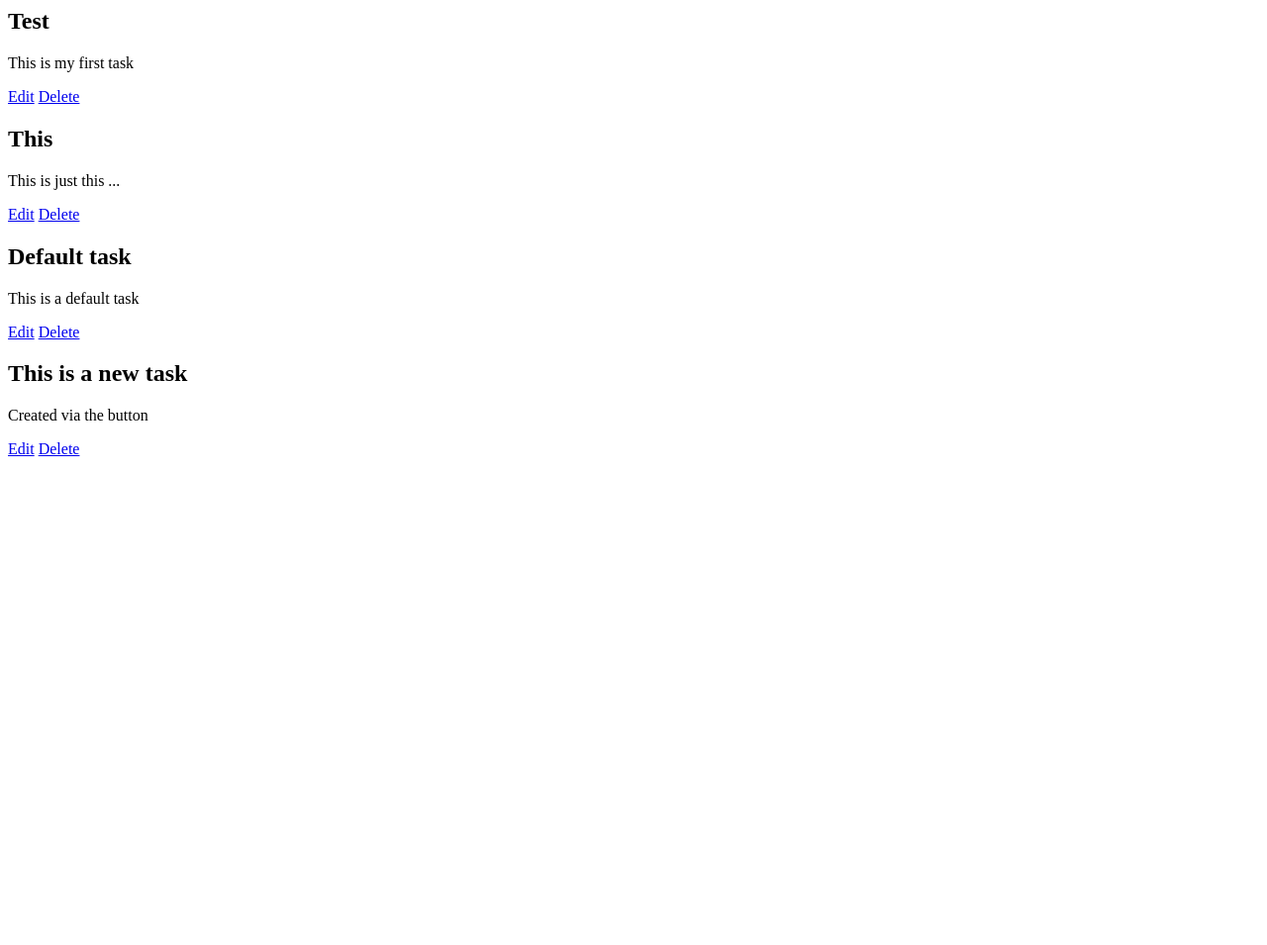
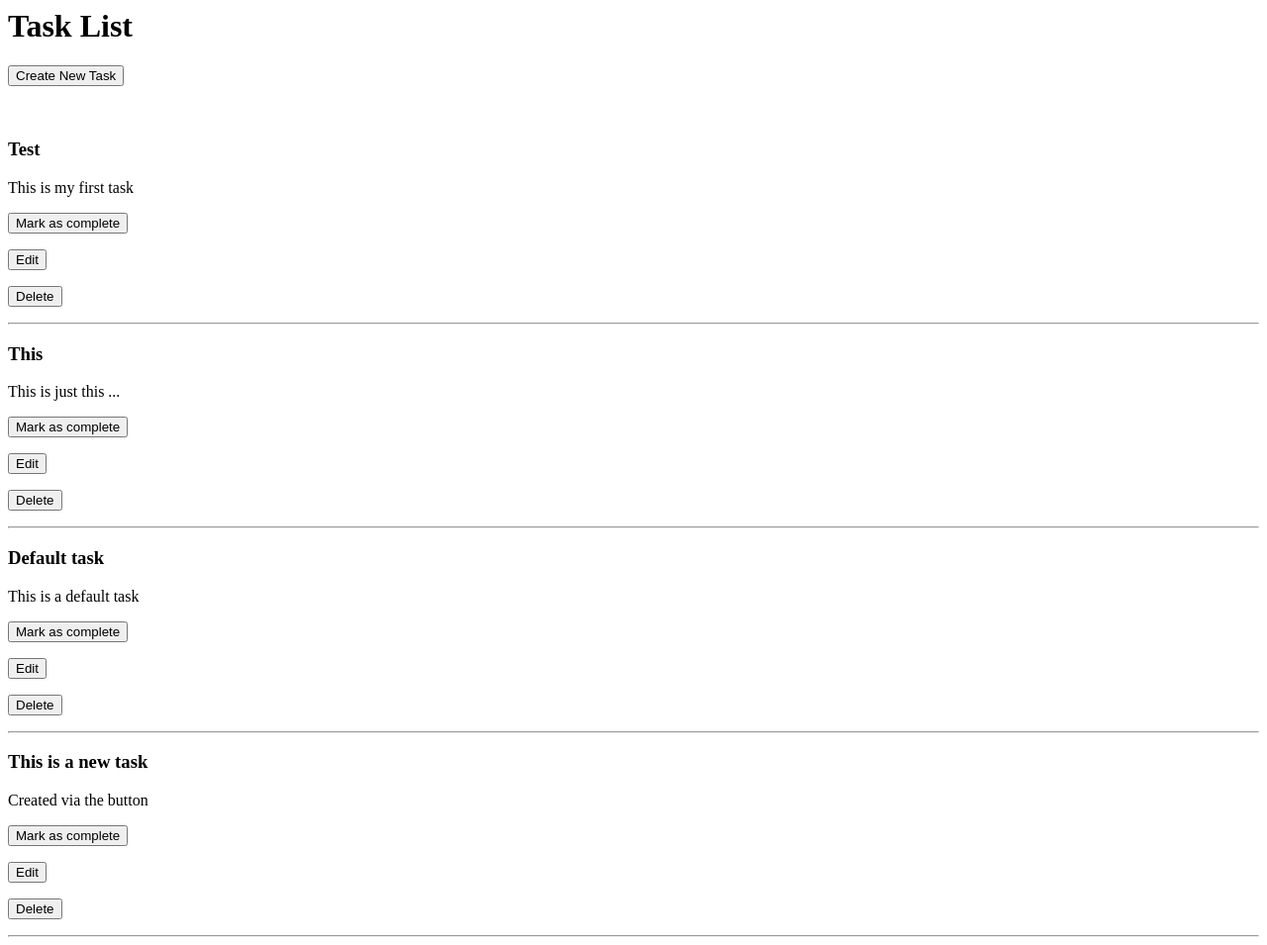
Before and after one commit to 0nk3/tasktracker, a Django app: page / in a window 1280 px wide. Shown: the whole page at 99% size. Before the commit the page ends 461 px from the top, so only its background shows below. Run offline with Django 5.2, Linux system fonts and the light colour scheme; data comes from the database, SQL or seed files in the repository; both versions use the stored data as it was after the commit.

Commit message:
more editting on templates

```diff
--- a/tasks/models.py
+++ b/tasks/models.py
@@ -1,4 +1,7 @@
 from django.db import models
+from django.db.models.signals import post_migrate
+from django.dispatch import receiver
+
 
 class Task(models.Model):
     title = models.CharField(max_length=120)
@@ -8,3 +11,8 @@ class Task(models.Model):
 
     def __str__(self):
         return self.title
+
+@receiver(post_migrate)
+def create_default_task(sender, **kwargs):
+    if sender.name == 'tasks':
+        Task.objects.get_or_create(title='Default task', description='This is a default task')
--- a/tasks/templates/tasks/task_edit.html
+++ b/tasks/templates/tasks/task_edit.html
@@ -1,4 +1,5 @@
 <form method="POST">
+    {% csrf_token %}
     <label for="title"> Title </label><br>
     <input type="text" name="title" value="{{ task.title }}"><br>
     <label for="description"> Description </label><br>
--- a/tasks/templates/tasks/task_list.html
+++ b/tasks/templates/tasks/task_list.html
@@ -1,6 +1,23 @@
+<h1> Task List </h1>
+
+<form action="{% url 'task_new' %}" method="GET">  {% csrf_token %}
+    <button type="submit"> Create New Task </button>
+</form>
+
+<br>
+
 {% for task in tasks %}
-    <h2>{{ task.title }}</h2>
-    <p>{{ task.description }}</p>
-    <a href="{% url 'tasks:task_edit' task.id %}">Edit</a>
-    <a href="{% url 'tasks:task_delete' task.id %}">Delete</a>
+    <h3>{{ task.title }}</h3>  <p>{{ task.description }}</p>
+    <form action="{% url 'task_complete' task.id %}" method="POST">
+        {% csrf_token %}
+        <button type="submit"> Mark as complete </button>
+    </form>
+    <form action="{% url 'task_edit' task.id %}" method="GET">
+        <button type="submit"> Edit </button>
+    </form>
+    <form action="{% url 'task_delete' task.id %}" method="POST">
+        {% csrf_token %}
+        <button type="submit"> Delete </button>
+    </form>
+    <hr>
 {% endfor %}
--- a/tasks/templates/tasks/task_new.html
+++ b/tasks/templates/tasks/task_new.html
@@ -1,4 +1,3 @@
-<!-- new task  -->
 <form method="POST">
     {% csrf_token %}
     <label for="title"> Title </label><br>
--- a/tasks/views.py
+++ b/tasks/views.py
@@ -1,4 +1,4 @@
-from django.shortcuts import render
+from django.shortcuts import render, redirect
 from .models import Task
 
 def task_list(request):
@@ -11,6 +11,7 @@ def task_new(request):
         description = request.POST.get('description')
         task = Task(title=title, description=description)
         task.save()
+        return redirect('task_list')
     return render(request, 'tasks/task_new.html')
 
 def task_edit(request, pk):
@@ -21,7 +22,7 @@ def task_edit(request, pk):
         task.title = title
         task.description = description
         task.save()
-        redirect('task_list')
+        return redirect('task_list')
     return render(request, 'tasks/task_edit.html', {'task': task})
 
 def task_delete(request, pk):
```
Also changed, not shown: tasks/templates/tasks/task_complete.html (added, +11 -0 lines), db.sqlite3.
